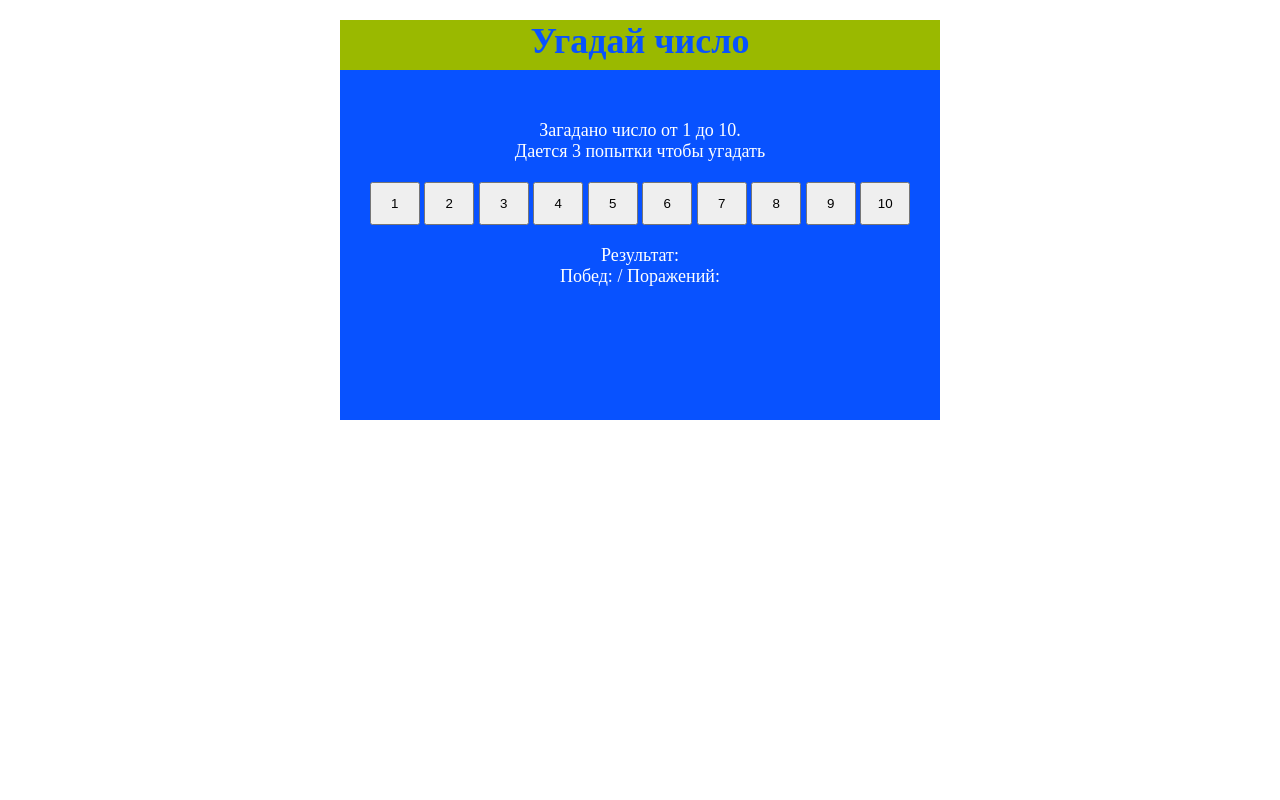
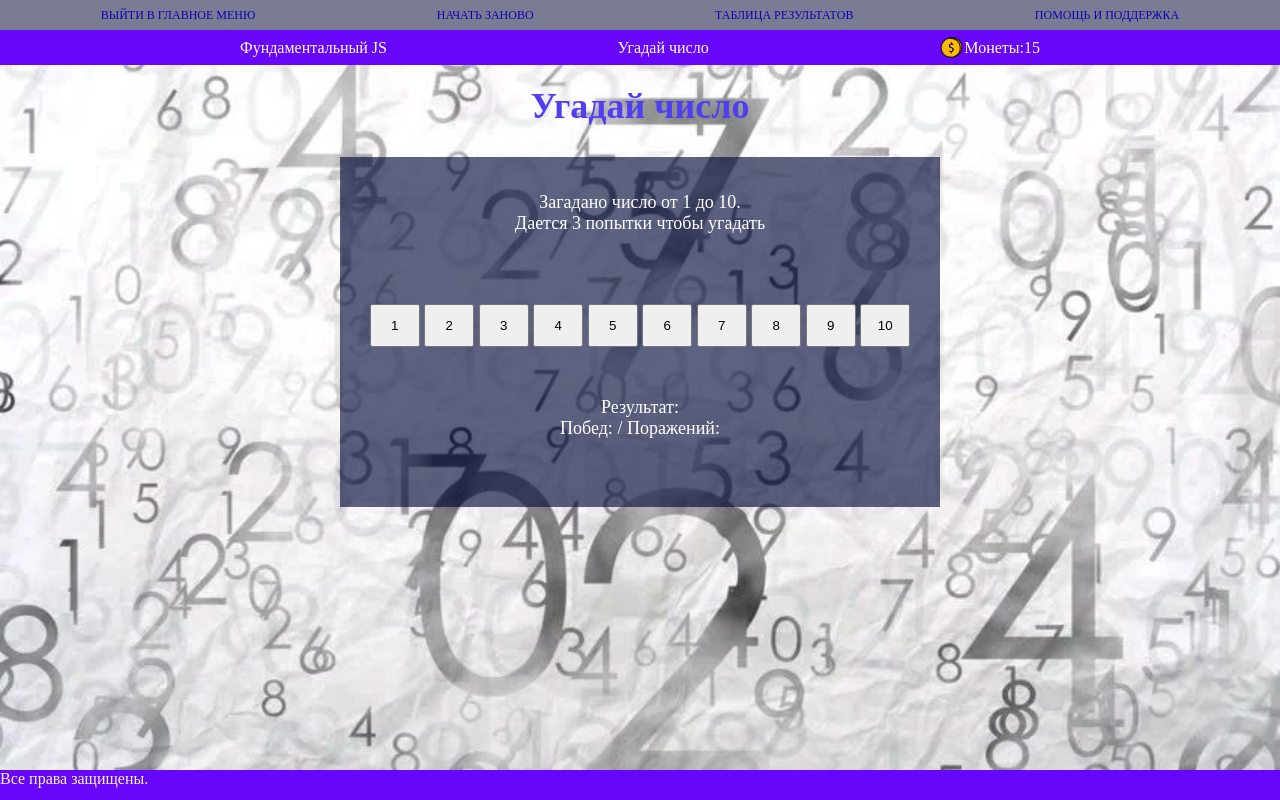
Before and after one commit to Poxod86/Fundamental_JS_project, a plain HTML site: page FinalPoject_GuessNumber/index.html in a window 1280 px wide. Drawn offline with Linux system fonts and the light colour scheme.

Commit message:
Визуал Угадай число

```diff
--- a/FinalPoject_GuessNumber/index.html
+++ b/FinalPoject_GuessNumber/index.html
@@ -1,18 +1,39 @@
 <!DOCTYPE html>
 <html lang="ru">
+
 <head>
   <meta charset="UTF-8">
   <meta name="viewport" content="width=device-width, initial-scale=1.0">
   <link rel="stylesheet" href="style.css">
   <title>Игра Угадай Число</title>
 </head>
+
 <body>
-  <main>
-    <header>
+  <div class="container">
+    <nav>
+      <ul>
+        <li><a href="#">Выйти в главное меню</a></li>
+        <li><a href="#">Начать заново</a></li>
+        <li><a href="#">Таблица результатов</a></li>
+        <li><a href="#">Помощь и поддержка</a></li>
+      </ul>
+    </nav>
+    <header class="header">
+      <div class="header-line">
+        <span>Фундаментальный JS</span>
+        <span>Угадай число</span>
+        <div class="header-line_info"><img class="header-line_img" src="img/money.svg" alt="money">
+          <p>Монеты:<span class="money"></span></p>
+        </div>
+      </div>
+    </header>
+
+    <main class="content">
+      <header class="content-header">
       <h1>Угадай число</h1>
     </header>
     <container>
-  <p>Загадано число от 1 до 10.<br> Дается 3 попытки чтобы угадать</p>
+      <p class="top-text">Загадано число от 1 до 10.<br> Дается 3 попытки чтобы угадать</p>
 
       <button onclick="guessNumber(1)">1</button>
       <button onclick="guessNumber(2)">2</button>
@@ -25,13 +46,17 @@
       <button onclick="guessNumber(9)">9</button>
       <button onclick="guessNumber(10)">10</button>
       <p> Результат:
-<span class="result"></span> </p>
+        <span class="result"></span>
+      </p>
       <p> Побед:
-  <span class="win"></span> / Поражений: <span class="loss"></span> </p>
+        <span class="win"></span> / Поражений: <span class="loss"></span>
+      </p>
     </container>
 
     </main>
-
+    <footer>Все права защищены.</footer>
+  </div>
   <script src="js/main.js"></script>
 </body>
+
 </html>
--- a/FinalPoject_GuessNumber/js/main.js
+++ b/FinalPoject_GuessNumber/js/main.js
@@ -2,7 +2,8 @@ i = 0;
 let number = randomNum()
 let win = 0;
 let loss = 0;
-
+let money = 15;
+document.querySelector(".money").innerText = money;
 function randomNum() {
   return (Math.floor(Math.random() * 10) + 1);
 };
@@ -35,3 +36,7 @@ function guessNumber(guessNum) {
   i++;
   document.querySelector(".result").innerText += ` У вас осталось ${3 - i} попытки`;
 };
+
+function getMoney(money){
+  document.querySelector(".money").innerText = money;
+}
--- a/FinalPoject_GuessNumber/style.css
+++ b/FinalPoject_GuessNumber/style.css
@@ -1,38 +1,129 @@
 * {
- margin: 0;
- padding: 0;
- box-sizing: border-box;
+  margin: 0;
+  padding: 0;
+  box-sizing: border-box;
 }
 
-main {
-  margin: 20px auto;
-  color: #fff;
-  font-size: 18px;
+body {
+  height: 100%;
+  width: 100%;
+  background-color: antiquewhite;
+}
+
+.container {
+
+
+  display: flex;
+  flex-direction: column;
+  width: 100%;
+  min-height: 100vh;
 }
 
 header {
-  width: 600px;
-  height: 50px;
   margin: 0 auto;
-  background: #9ab900;
   text-align: center;
+
+}
+
+.header {
+  width: 100%;
+  min-width: 300px;
+  height: 35px;
+  background: #6806fa;
+  flex: 0 0 auto;
+
+}
+ nav{
+ min-height: 30px;
+ background: rgba(44 57 109 / 62%);
+}
+ul {
+  display: flex;
+  justify-content: space-around;
+  margin: 5px 10px;
+}
+li {
+ list-style: none;
+}
+
+ul li a{
+ text-decoration: none;
+ color:#1200b4;
+ text-transform: uppercase;
+ font-size: 12px;
+}
+.content {
+
+  min-height: 100%;
+  margin: 0px auto;
+  color: #fff;
+  font-size: 18px;
+  background: url(img/1.webp);
+  background-repeat: no-repeat;
+  background-position: center;
+  background-size: cover;
+  flex-grow: 1;
+  width: 100%;
+}
+
+.content-header {
+  margin: 20px 0 30px;
+}
+
+.header-line {
+  display: flex;
+  flex-direction: row;
+  width: 800px;
+  margin: 0 auto;
+  justify-content: space-between;
+  align-items: center;
+  color: #fff;
+  padding: 5px 0;
+}
+
+.header-line_info {
+  display: flex;
+  align-items: center
+}
+
+.header-line_img {
+  height: 25px;
+  width: 25px;
 }
 
 h1 {
- color: #0852ff;
+  color: #503ef3;
 }
+
 container {
   display: block;
-  padding: 50px 10px;
+  padding: 30px 10px;
   height: 350px;
   width: 600px;
   margin: 0 auto;
-  background: #0852ff;
+  background: #000938a1;
   text-align: center;
+  margin-bottom: 10px;
+}
+.top-text{
+ margin: 5px 0 20px 0;
+}
+button {
+  padding:  12px;
+  width: 50px;
+  margin: 50px 0;
 }
 
-button {
- padding: 12px;
- width: 50px;
- margin: 20px 0;
+.two img {
+  width: 100px;
+  height: 150px;
+
 }
+
+footer {
+  display: block;
+  height: 30px;
+  background: #6806fa;
+  flex: 0 0 auto;
+  color: beige;
+}
```
Also changed, not shown: 03 Объекты и встроенные методы/11.js (added, +13 -0 lines), FinalPoject_GuessNumber/img/1.webp (added), FinalPoject_GuessNumber/img/2.png (added), FinalPoject_GuessNumber/img/money.png (added), FinalPoject_GuessNumber/img/money.svg (added), 1 other file. Lines whose indentation alone changed are shown as unchanged.
